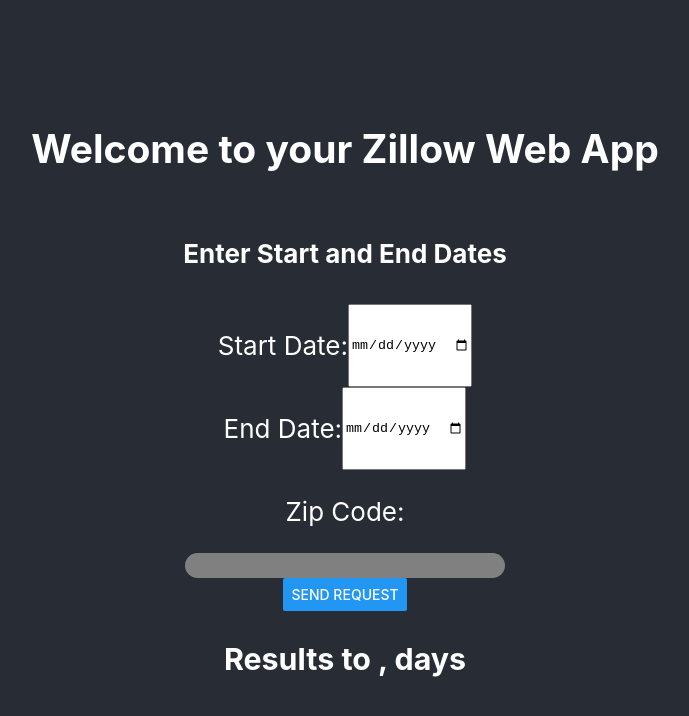
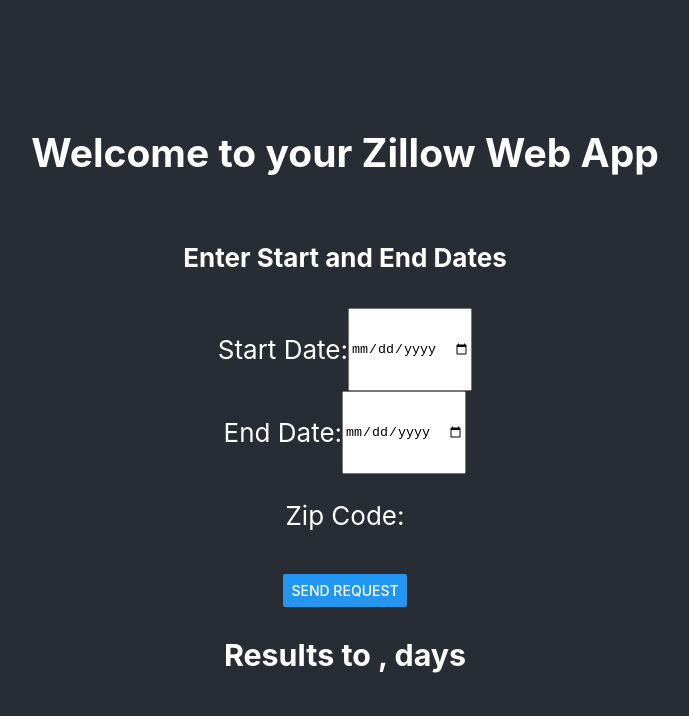
Before and after one commit to ddeneau/zillow-app, a React (Create React App) app: page / in a window 1280 px wide. Shown: the top 716 px of the page, without its empty margins (295-984 px from the left). Built offline with nearby package versions, Linux system fonts and the light colour scheme.

Commit message:
Added a date_input style
But I'm having trouble getting it to apply

```diff
--- a/src/UI/customComponents.js
+++ b/src/UI/customComponents.js
@@ -1,9 +1,12 @@
 import {StyleSheet} from 'react-native-web'
 
 const styles = StyleSheet.create(
+    {date_input: {
+        height: 5
+    }},
     {text_input: {
         height: 25,
-        width: "25%",
+        width: 25,
         backgroundColor: 'grey',
         borderRadius: 15 }},
     {activate_button: {
```
